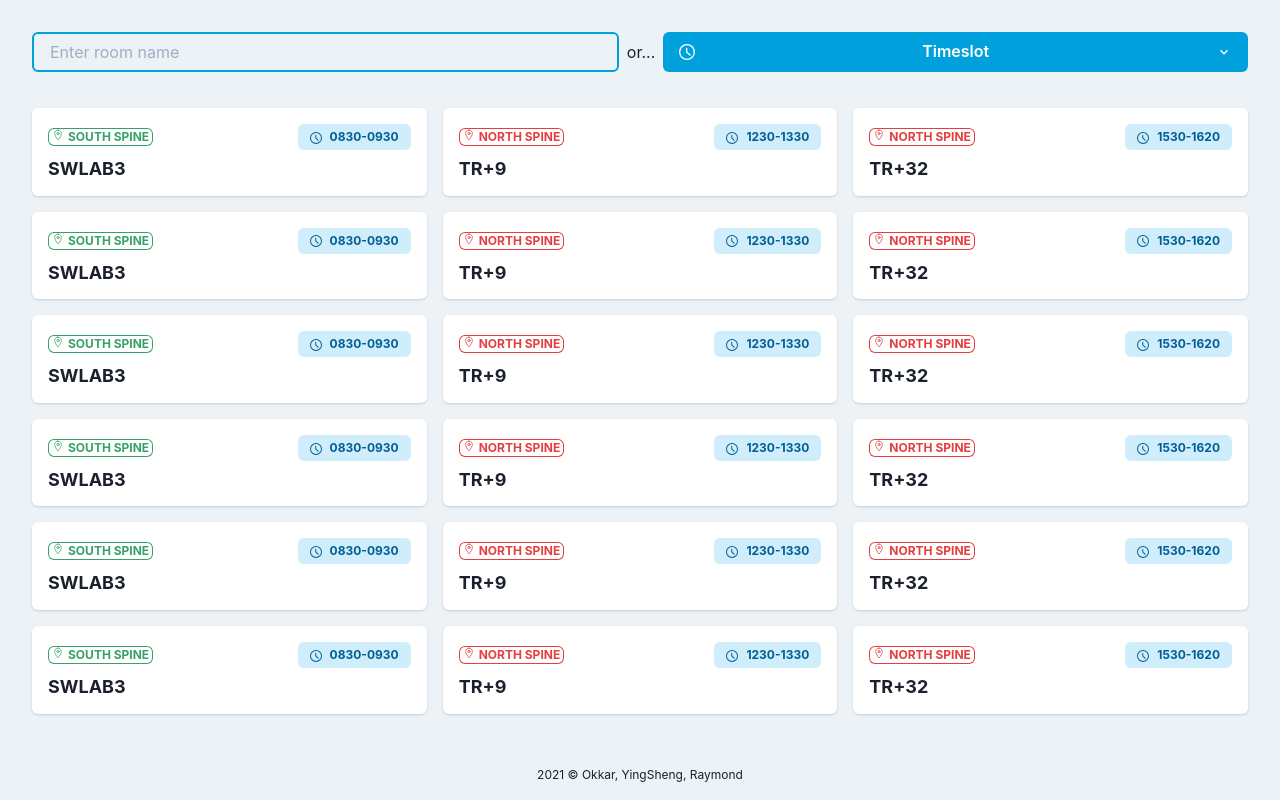
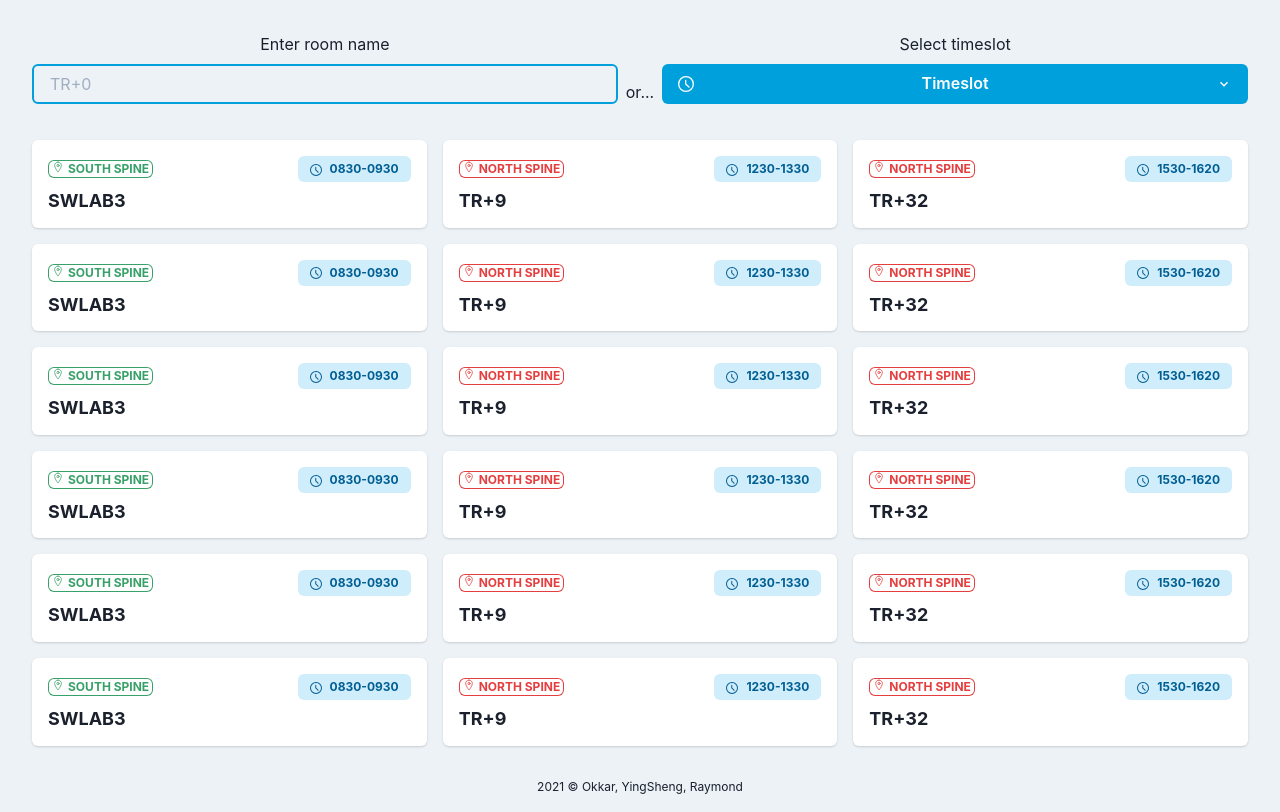
Before and after one commit to OkkarMin/where-to-mug, a Next.js app: page / in a window 1280 px wide. Built offline with nearby package versions, Linux system fonts and the light colour scheme.

Commit message:
style: :lipstick: Change styling

```diff
--- a/src/pages/index.tsx
+++ b/src/pages/index.tsx
@@ -3,6 +3,7 @@ import {
   Box,
   Input,
   HStack,
+  VStack,
   Flex,
   Button,
   SimpleGrid,
@@ -62,16 +63,21 @@ const Index = () => {
       bg="gray.100"
       mb="-4"
     >
-      <HStack p={["4", "8"]}>
+      <HStack p={["4", "8"]} align="flex-end">
+        <VStack w="full" align="center">
+          <Text>Enter room name</Text>
           <Input
             borderColor="#01A0DC"
-          placeholder="Enter room name"
+            placeholder="TR+0"
             colorScheme="linkedin"
             variant="filled"
           />
+        </VStack>
 
         <Text>or...</Text>
 
+        <VStack w="full" align="center">
+          <Text>Select timeslot</Text>
           <Menu placement="auto">
             <MenuButton
               as={Button}
@@ -93,6 +99,7 @@ const Index = () => {
               </MenuGroup>
             </MenuList>
           </Menu>
+        </VStack>
       </HStack>
       <SimpleGrid minChildWidth="300px" spacingX="4" mt="1" px={["4", "8"]}>
         {data.map((item: IFreeRoomCard, i: number) => (
```
Lines whose indentation alone changed are shown as unchanged.
